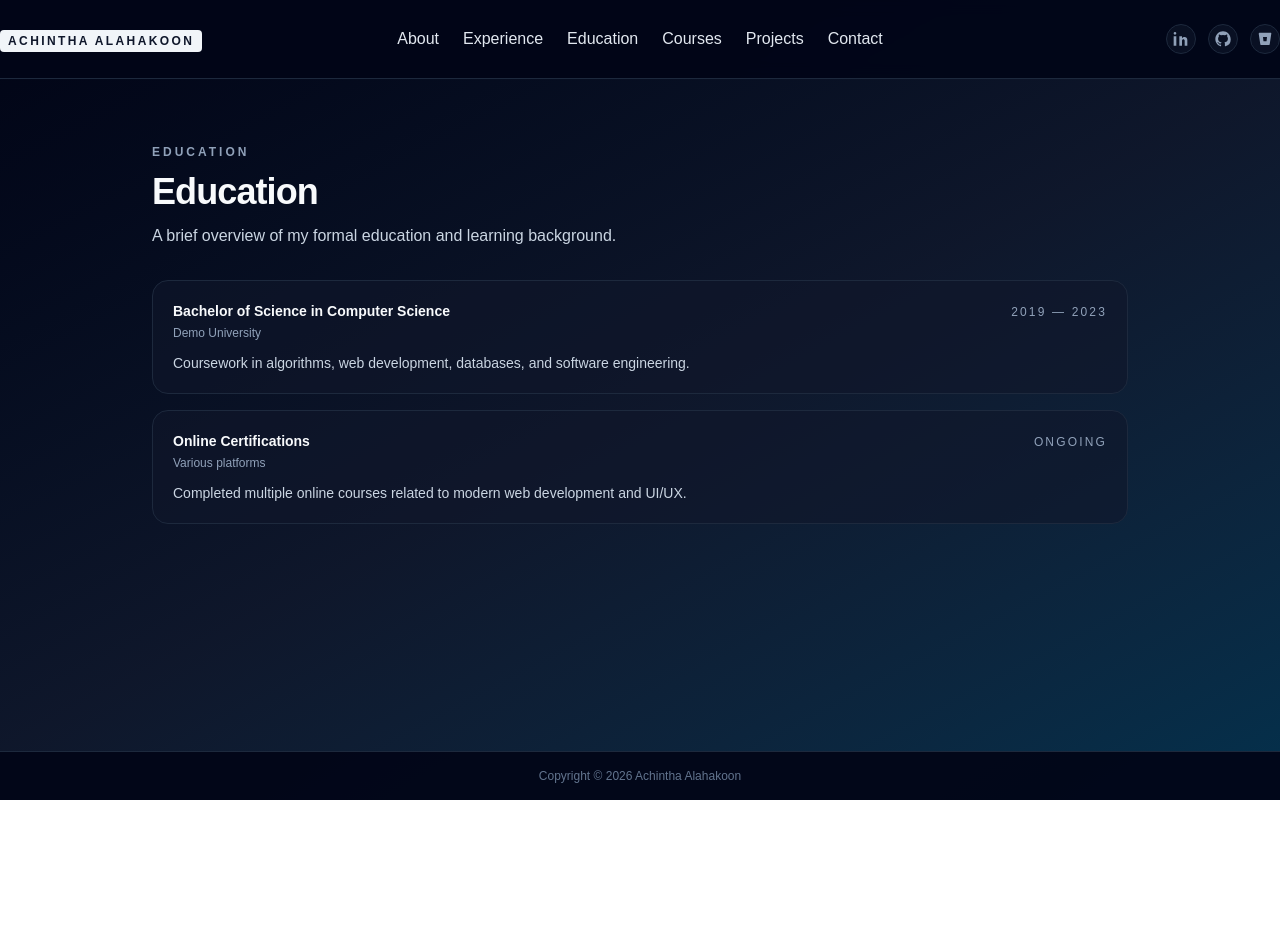
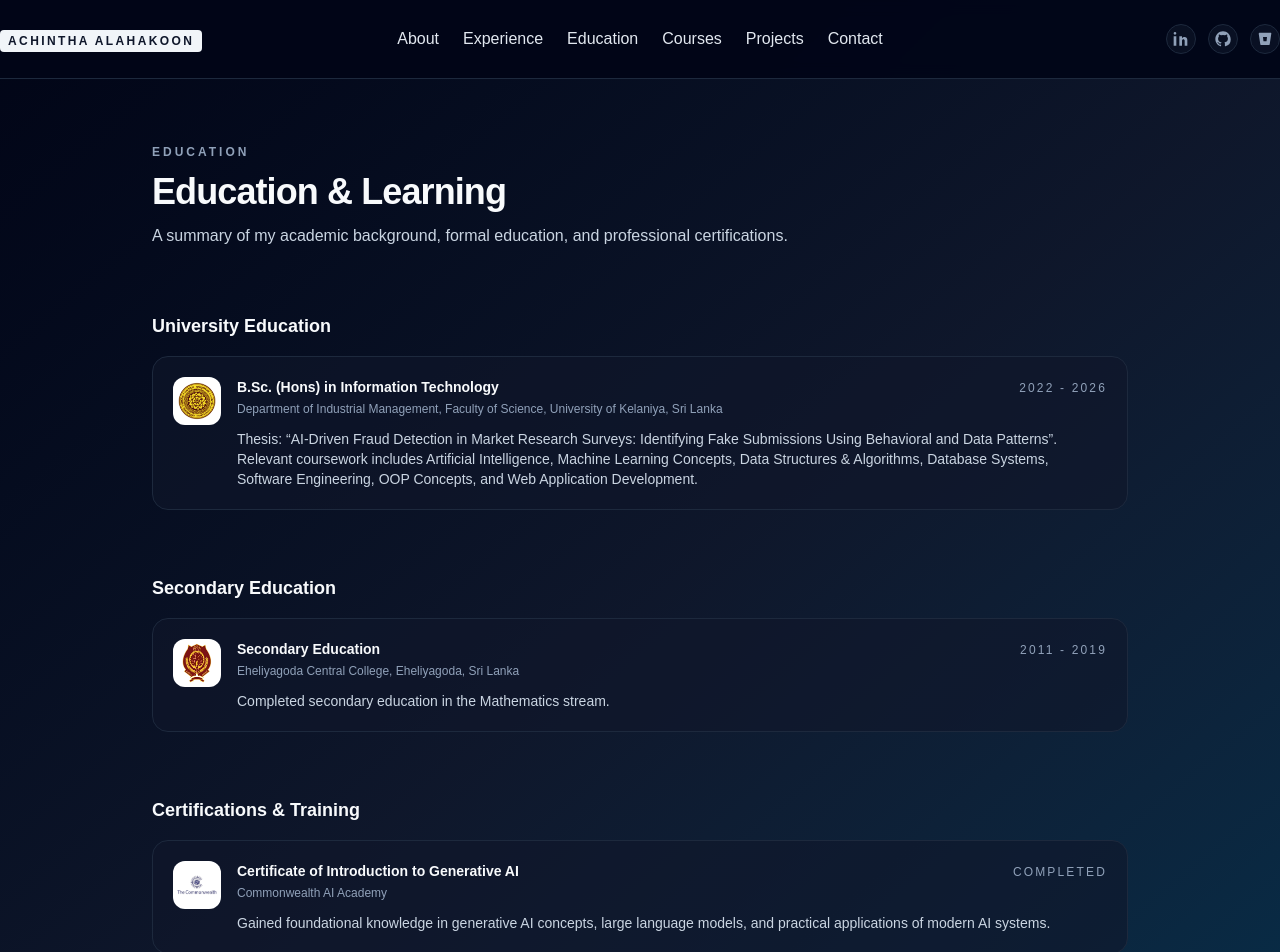
Before and after one commit to achintha-alahakoon/Portfolio, a Next.js app: page /education in a window 1280 px wide. Shown: the top 952 px of the page. Before the commit the page ends 800 px from the top, so only its background shows below. Built offline with nearby package versions, Linux system fonts and the light colour scheme.

Commit message:
Updated Education page

```diff
--- a/components/AboutIntro.tsx
+++ b/components/AboutIntro.tsx
@@ -1,10 +1,13 @@
 export default function AboutIntro() {
     return (
-        <section className="space-y-4 text-center">
-            <h1 className="text-4xl font-semibold tracking-tight text-slate-50">
+        <section className="space-y-3">
+            <p className="text-xs font-semibold uppercase tracking-[0.25em] text-slate-400">
+                About
+            </p>
+            <h1 className="text-3xl font-semibold tracking-tight text-slate-50 md:text-4xl">
                 A bit about me
             </h1>
-            <p className="mx-auto max-w-3xl text-slate-300">
+            <p className="max-w-3xl text-sm text-slate-300 md:text-base">
                 I am an aspiring AI and Full-Stack engineer with a strong interest in building
                 scalable web applications and intelligent solutions using modern technologies.
             </p>
--- /dev/null
+++ b/components/EducationData.ts
@@ -0,0 +1,42 @@
+export const degreeItems = [
+    {
+      title: "B.Sc. (Hons) in Information Technology",
+      place:
+        "Department of Industrial Management, Faculty of Science, University of Kelaniya, Sri Lanka",
+      period: "2022 - 2026",
+      logo: "/images/kelaniya.png",
+      details:
+        "Thesis: “AI-Driven Fraud Detection in Market Research Surveys: Identifying Fake Submissions Using Behavioral and Data Patterns”. Relevant coursework includes Artificial Intelligence, Machine Learning Concepts, Data Structures & Algorithms, Database Systems, Software Engineering, OOP Concepts, and Web Application Development.",
+    },
+  ];
+
+  export const schoolItems = [
+    {
+      title: "Secondary Education",
+      place: "Eheliyagoda Central College, Eheliyagoda, Sri Lanka",
+      period: "2011 - 2019",
+      logo: "/images/school.png",
+      details:
+        "Completed secondary education in the Mathematics stream.",
+    },
+  ];
+
+  export const certificationItems = [
+    {
+      title: "Certificate of Introduction to Generative AI",
+      place: "Commonwealth AI Academy",
+      period: "Completed",
+      logo: "/images/thecoomonwealth.png",
+      details:
+        "Gained foundational knowledge in generative AI concepts, large language models, and practical applications of modern AI systems.",
+    },
+    {
+      title: "Certificate of Python and Data Science",
+      place:
+        "PyData Sri Lanka in collaboration with the Department of Statistics, University of Colombo",
+      period: "Completed",
+      logo: "/images/pydata.png",
+      details:
+        "Covered Python programming, data analysis, and data science fundamentals with hands-on practical sessions.",
+    },
+  ];
--- /dev/null
+++ b/components/EducationItem.tsx
@@ -0,0 +1,36 @@
+import Image from "next/image";
+
+interface EducationItemProps {
+  title: string;
+  place: string;
+  period: string;
+  details: string;
+  logo: string;
+}
+
+export default function EducationItem({
+  title,
+  place,
+  period,
+  details,
+  logo,
+}: EducationItemProps) {
+  return (
+    <article className="flex gap-4 rounded-2xl border border-slate-800 bg-slate-900/60 p-5 text-sm text-slate-200">
+      <div className="relative h-12 w-12 shrink-0 overflow-hidden rounded-xl bg-slate-800">
+        <Image src={logo} alt={place} fill className="object-contain p-1 bg-white" />
+      </div>
+
+      <div className="flex-1">
+        <div className="flex flex-wrap items-baseline justify-between gap-2">
+          <h2 className="text-sm font-semibold text-slate-50">{title}</h2>
+          <span className="text-xs font-medium uppercase tracking-[0.18em] text-slate-400">
+            {period}
+          </span>
+        </div>
+        <p className="mt-1 text-xs text-slate-400">{place}</p>
+        <p className="mt-3 text-sm text-slate-300">{details}</p>
+      </div>
+    </article>
+  );
+}
--- a/components/pages/AboutPage.tsx
+++ b/components/pages/AboutPage.tsx
@@ -4,7 +4,7 @@ import AboutTimeline from "../AboutTimeline";
 
 export default function AboutPage() {
   return (
-    <main className="mx-auto max-w-7xl px-6 py-16 space-y-20">
+    <main className="mx-auto max-w-5xl px-6 py-16 space-y-16">
       <AboutIntro />
       <AboutDetails />
       <AboutTimeline />
--- a/components/pages/EducationPage.tsx
+++ b/components/pages/EducationPage.tsx
@@ -1,52 +1,110 @@
-const educationItems = [
-  {
-    title: "Bachelor of Science in Computer Science",
-    place: "Demo University",
-    period: "2019 — 2023",
-    details:
-      "Coursework in algorithms, web development, databases, and software engineering.",
-  },
-  {
-    title: "Online Certifications",
-    place: "Various platforms",
-    period: "Ongoing",
-    details:
-      "Completed multiple online courses related to modern web development and UI/UX.",
-  },
-];
+// const educationItems = [
+//   {
+//     title: "Bachelor of Science in Computer Science",
+//     place: "Demo University",
+//     period: "2019 — 2023",
+//     details:
+//       "Coursework in algorithms, web development, databases, and software engineering.",
+//   },
+//   {
+//     title: "Online Certifications",
+//     place: "Various platforms",
+//     period: "Ongoing",
+//     details:
+//       "Completed multiple online courses related to modern web development and UI/UX.",
+//   },
+// ];
+
+// export default function EducationPage() {
+//   return (
+//     <main className="mx-auto max-w-5xl px-6 py-16">
+//       <header className="mb-8 space-y-3">
+//         <p className="text-xs font-semibold uppercase tracking-[0.25em] text-slate-400">
+//           Education
+//         </p>
+//         <h1 className="text-3xl font-semibold tracking-tight text-slate-50 md:text-4xl">
+//           Education
+//         </h1>
+//         <p className="max-w-3xl text-sm text-slate-300 md:text-base">
+//           A brief overview of my formal education and learning background.
+//         </p>
+//       </header>
+
+//       <section className="space-y-4">
+//         {educationItems.map((item) => (
+//           <article
+//             key={item.title}
+//             className="rounded-2xl border border-slate-800 bg-slate-900/60 p-5 text-sm text-slate-200"
+//           >
+//             <div className="flex flex-wrap items-baseline justify-between gap-2">
+//               <h2 className="text-sm font-semibold text-slate-50">
+//                 {item.title}
+//               </h2>
+//               <span className="text-xs font-medium uppercase tracking-[0.18em] text-slate-400">
+//                 {item.period}
+//               </span>
+//             </div>
+//             <p className="mt-1 text-xs text-slate-400">{item.place}</p>
+//             <p className="mt-3 text-sm text-slate-300">{item.details}</p>
+//           </article>
+//         ))}
+//       </section>
+//     </main>
+//   );
+// }
+
+
+import EducationItem from "../EducationItem";
+import {
+  degreeItems,
+  schoolItems,
+  certificationItems,
+} from "../EducationData";
 
 export default function EducationPage() {
   return (
-    <main className="mx-auto max-w-5xl px-6 py-16">
-      <header className="mb-8 space-y-3">
+    <main className="mx-auto max-w-5xl px-6 py-16 space-y-16">
+      {/* Header */}
+      <header className="space-y-3">
         <p className="text-xs font-semibold uppercase tracking-[0.25em] text-slate-400">
           Education
         </p>
         <h1 className="text-3xl font-semibold tracking-tight text-slate-50 md:text-4xl">
-          Education
+          Education & Learning
         </h1>
         <p className="max-w-3xl text-sm text-slate-300 md:text-base">
-          A brief overview of my formal education and learning background.
+          A summary of my academic background, formal education, and professional
+          certifications.
         </p>
       </header>
 
+      {/* Degree */}
       <section className="space-y-4">
-        {educationItems.map((item) => (
-          <article
-            key={item.title}
-            className="rounded-2xl border border-slate-800 bg-slate-900/60 p-5 text-sm text-slate-200"
-          >
-            <div className="flex flex-wrap items-baseline justify-between gap-2">
-              <h2 className="text-sm font-semibold text-slate-50">
-                {item.title}
-              </h2>
-              <span className="text-xs font-medium uppercase tracking-[0.18em] text-slate-400">
-                {item.period}
-              </span>
-            </div>
-            <p className="mt-1 text-xs text-slate-400">{item.place}</p>
-            <p className="mt-3 text-sm text-slate-300">{item.details}</p>
-          </article>
+        <h2 className="text-lg font-semibold text-slate-50">
+          University Education
+        </h2>
+        {degreeItems.map((item) => (
+          <EducationItem key={item.title} {...item} />
+        ))}
+      </section>
+
+      {/* School */}
+      <section className="space-y-4">
+        <h2 className="text-lg font-semibold text-slate-50">
+          Secondary Education
+        </h2>
+        {schoolItems.map((item) => (
+          <EducationItem key={item.title} {...item} />
+        ))}
+      </section>
+
+      {/* Certifications */}
+      <section className="space-y-4">
+        <h2 className="text-lg font-semibold text-slate-50">
+          Certifications & Training
+        </h2>
+        {certificationItems.map((item) => (
+          <EducationItem key={item.title} {...item} />
         ))}
       </section>
     </main>
```
Also changed, not shown: public/Images/pydata.png (added), public/Images/thecoomonwealth.png (added).
